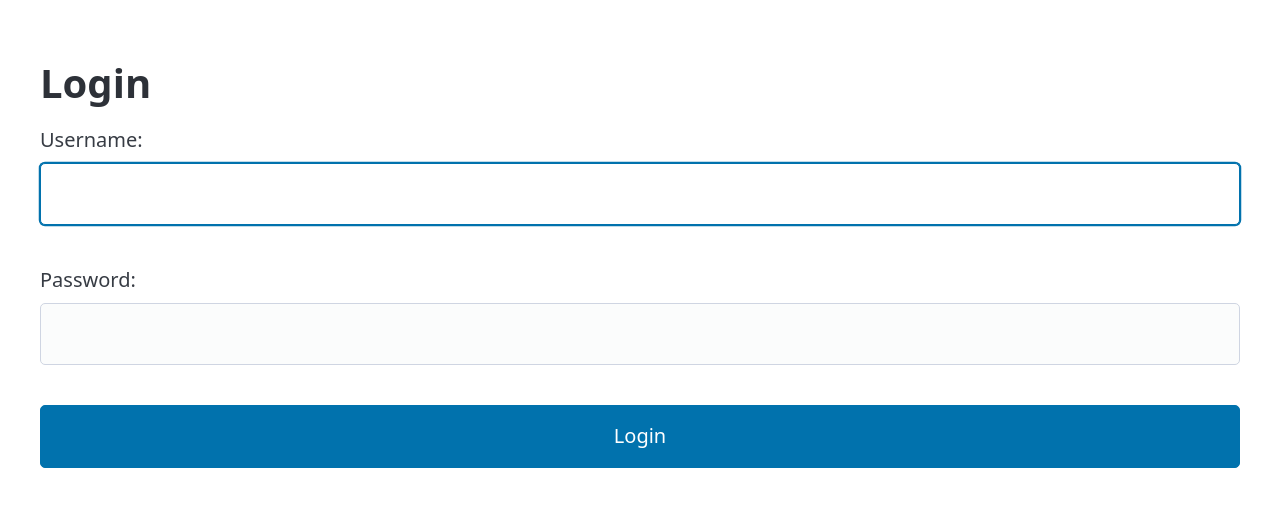
After one commit to jonhorcicka/02-ToDo-list, a Django app: page /login/ in a window 1280 px wide. The commit adds this page. Shown: the top 507 px of the page. Run offline with Django 5.2, Linux system fonts and the light colour scheme; some libraries are stand-ins or nearby versions.

Commit message:
login logout

```diff
--- a/_project/settings.py
+++ b/_project/settings.py
@@ -25,7 +25,7 @@ SECRET_KEY = 'django-insecure-e443$1od$=k0tbp9)jdqod4f-o^-a%z!k*!l1h)4r&+dga7+0i
 # SECURITY WARNING: don't run with debug turned on in production!
 DEBUG = True
 
-ALLOWED_HOSTS = ['jonhorcicka.pythonanywhere.com']
+ALLOWED_HOSTS = ['jonhorcicka.pythonanywhere.com', '127.0.0.1']
 STATIC_URL = 's/'
 STATIC_ROOT = 'static/'
 
--- a/todo/templates/todo/_layout.html
+++ b/todo/templates/todo/_layout.html
@@ -14,6 +14,8 @@
     </header>
 
     <main class="container">
+        {% block task_login %}
+        {% endblock  %}
         {% block task_delete %}
         {% endblock  %}
         {% block task_form %}
--- /dev/null
+++ b/todo/templates/todo/login.html
@@ -0,0 +1,10 @@
+{% extends "todo/_layout.html" %}
+
+{% block task_login %}
+<h1>Login</h1>
+<form method="POST">
+    {% csrf_token %}
+    {{form.as_p}}
+    <input type="submit" value="Login">
+    </form>
+{% endblock %}
--- a/todo/urls.py
+++ b/todo/urls.py
@@ -1,8 +1,11 @@
 from django.urls import path
 #from todo import views
-from .views import TaskList, TaskDetail, TaskCreate, TaskUpdate, DeleteView
+from .views import TaskList, TaskDetail, TaskCreate, TaskUpdate, DeleteView, CustomLoginView
+from django.contrib.auth.views import LogoutView
 
 urlpatterns = [
+    path('login/', CustomLoginView.as_view(), name='login'),
+    path('logout/', LogoutView.as_view(next_page='login'), name='logout'),
     path('', TaskList.as_view(), name='tasks'),
     path('task/<int:pk>/', TaskDetail.as_view(), name='task'),
     path('task-create/', TaskCreate.as_view(), name='task-create'),
--- a/todo/views.py
+++ b/todo/views.py
@@ -3,9 +3,20 @@ from django.views.generic.list import ListView
 from django.views.generic.detail import DetailView
 from django.views.generic.edit import CreateView, UpdateView, DeleteView
 from django.urls import reverse_lazy
+
+from django.contrib.auth.views import LoginView
+
 from .models import Task
 
 # Create your views here.
+class CustomLoginView(LoginView):
+    template_name = 'todo/login.html'
+    fields = '__all__'
+    redirect_authenticated_user = True
+
+    def get_success_url(self):
+        return reverse_lazy('tasks')
+
 class TaskList(ListView):
     model = Task
     context_object_name = 'tasks'
```
Also changed, not shown: todo/templates/todo/task_list.html (+17 -0 lines), db.sqlite3.
